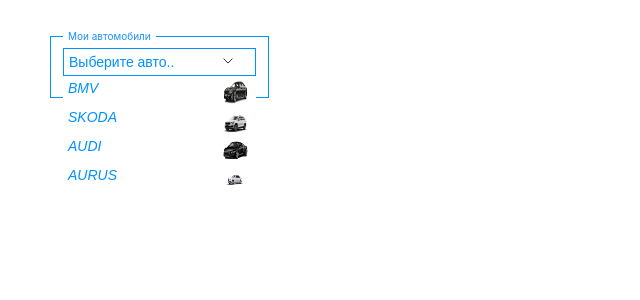
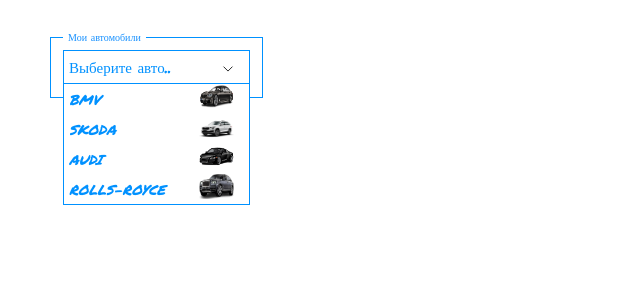
Before and after one commit to horevvs/zennex, a React (Create React App) app: page / in a window 1280 px wide. Both pictures are taken after a click on the picture 228 px from the left and 60 px from the top of the page. Shown: the top 300 px of the page, without its empty margins (0-640 px from the left). Built offline with nearby package versions, Linux system fonts and the light colour scheme.

Commit message:
add fonts

```diff
--- a/package.json
+++ b/package.json
@@ -12,6 +12,7 @@
     "react": "^18.2.0",
     "react-dom": "^18.2.0",
     "react-scripts": "5.0.1",
+    "styled-components": "^6.0.5",
     "web-vitals": "^2.1.4"
   },
   "scripts": {
--- a/public/index.html
+++ b/public/index.html
@@ -9,6 +9,10 @@
       name="description"
       content="Web site created using create-react-app"    />
 
+      <link rel="preconnect" href="https://fonts.googleapis.com">
+      <link rel="preconnect" href="https://fonts.gstatic.com" crossorigin>
+      <link href="https://fonts.googleapis.com/css2?family=Bebas+Neue&family=Kalam:wght@700&family=Pacifico&family=Permanent+Marker&display=swap" rel="stylesheet">
+
 
     <title>Select</title>
   </head>
--- a/src/App.css
+++ b/src/App.css
@@ -17,10 +17,11 @@
   font-size: 10px;
   padding-left: 5px;
   padding-right: 5px;
+  font-family: 'Permanent Marker', cursive
 }
 
 .size {
-  width: 25px;
+  width: 35px;
   height: 25px;
 
 }
@@ -40,13 +41,11 @@
 }
 
 .ulBackground {
-
   background-color:white;
-
 }
 
 .inputsize {
-  font-size: 14px;
+  font-size: 15px;
   padding: 5px;
 
 }
@@ -54,7 +53,6 @@
 
 li {
   list-style-type: none;
-
   font-style: italic;
   font-family: sans-serif;
 }
@@ -74,13 +72,15 @@
 .flexb {
   display: flex;
   justify-content: space-between;
-  width: 180px;
-  margin-left: 5px;
+  width: 170px;
+
   color:rgb(0, 145, 255);
 }
 
 .fonts{
   font-size: 14px;
+  padding-left: 5px;
+    padding-top: 5px
 }
 
 .flex {
@@ -99,6 +99,8 @@
   display: none;
 }
 
+
+
 .arrow {
   width: 20px;
   height: 20px;
@@ -107,16 +109,17 @@
   left: 155px;
 }
 
-ul {
+/* ul {
 
-  margin-left: -40px;
+  margin-left: -px;
   margin-top: -20px;
 
-}
+} */
 
 input{
   border: solid #0091FF 1px ;
-  font-size: 10px;
+  font-size: 8px;
+  font-family: 'Permanent Marker', cursive;
 }
 
 input:focus, textarea:focus, select:focus {
--- a/src/components/Select.js
+++ b/src/components/Select.js
@@ -6,6 +6,18 @@
 import image4 from '../images/image4.png';
 import arrow from '../images/arrow.svg';
 import React, { useState } from "react"
+import styled from 'styled-components'
+
+const Teg = styled.div`
+color: #0091FF;
+font-family: 'Permanent Marker', cursive;
+`
+
+const Bord = styled.div`
+border: solid #0091FF 1px;
+margin-top: -25px;
+background-color: white;
+`
 
 
 function Select() {
@@ -28,7 +40,7 @@
     },
     {
       id: 4,
-      auto: 'AURUS',
+      auto: 'ROLLS-ROYCE',
       img: image4,
     }
   ];
@@ -43,9 +55,11 @@
   const handleChange = (event) => {
 
     let input, li, textcontents;
+
     input = document.getElementById("myInput").value.toUpperCase();
     let result = event.target.value.toUpperCase();
-    li = document.getElementsByTagName('li')
+    li = document.getElementsByTagName('li');
+
     for (let i = 0; i < li.length; i++) {
       textcontents = li[i].textContent
       if (textcontents.toUpperCase().indexOf(input) > -1) {
@@ -54,15 +68,21 @@
         li[i].style.display = "none";
       }
     }
-    setValue(result)
+
+    setValue(result);
+    if(event.target.value == ''){
+      setShow(!show);
+    }
+
   }
 
   // функция множественного выбора элементов
   function press(auto) {
-    if (deleteArray.indexOf(auto) === -1) {
+    if (deleteArray.indexOf(auto) === -1)
+     {
       deleteArray.push(auto)
       let resultPush = deleteArray.map((item) => `${item}`);
-      setValue(resultPush)
+      setValue(resultPush);
     }
     else {
       for (let i = 0; i <= deleteArray.length; i++) {
@@ -70,51 +90,50 @@
           const index = deleteArray.findIndex(item => item === deleteArray[i]);
           deleteArray.splice(index, 1);
           let resultDelete = deleteArray.map((item) => `${item}`);
-          setValue(resultDelete)
+          setValue(resultDelete);
         }
       }
     }
   }
 
   function ShowMenu() {
-    setShow(!show)
+    setShow(!show);
   }
 
   document.onclick = function (event) {
     if (!event.target.matches('.hide')) {
-      setShow(true)
+      setShow(true);
     }
   }
 
   return (
     <div>
-      <form  >
+      <form>
         <fieldset className='positiondiv hide'>
           <legend className='legend hide'>Мои автомобили</legend>
+
           <div className=' hide'>
               <div className=' hide'>
                 <input onClick={ShowMenu} type='text' id='myInput' value={value || ''} onChange={handleChange} placeholder='Выберите авто..' className='inputsize point hide '  ></input>
                 <img onClick={ShowMenu} src={arrow} className='arrow point hide' alt='none'></img>
               </div>
 
-
-
-            <div className={show ? "show ulBackground hide" : "ulBackground hide"} >
-              <ul className='myUL hide'>
+              <div className={show ? "show  hide" : " hide"} >
+                <Bord className='myUL hide'>
                   {values.map((post) =>
                     <li key={post.id} onClick={() => press(post.auto)} >
-                    <div className='flexb point hide'>
+                      <Teg className='flexb point hide'>
                         <div className='fonts hide'> {post.auto} </div>
                         <div className='point hide'> <img className='size hide' src={post.img} alt='' /> </div>
-                    </div>
+                      </Teg>
                     </li>
                   )}
-              </ul>
+                </Bord>
               </div>
           </div>
         </fieldset>
       </form>
-    </div >
+    </div>
   );
 }
 export default Select;
```
Also changed, not shown: src/images/image4.png, 1 other file (tests, documents, lock files or other folders). Lines whose indentation alone changed are shown as unchanged.
